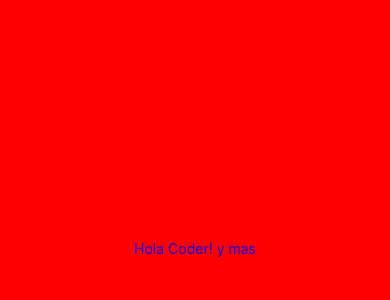
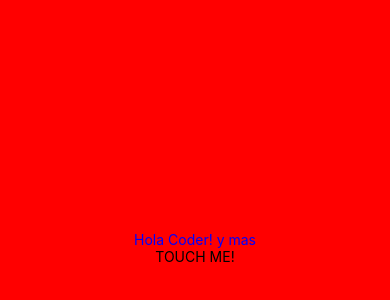
Before and after one commit to leedd87/expo-react-native-ecommerce, a React Native app: screen / in a window 390 px wide. Shown: the part 174-474 px from the top of the page. Built offline with nearby package versions, Linux system fonts and the light colour scheme.

Commit message:
testing react-native components

```diff
--- a/App.js
+++ b/App.js
@@ -1,10 +1,14 @@
 import { StatusBar } from 'expo-status-bar';
-import { StyleSheet, Text, View } from 'react-native';
+import { StyleSheet, Text, TextInput, TouchableOpacity, View } from 'react-native';
 
 export default function App() {
   return (
     <View style={styles.container}>
       <Text style={{ color: 'blue' }}>Hola Coder! y mas</Text>
+      <TouchableOpacity onPress={() => console.log('PRESS IT')} style={{ backgroundColor: 'red' }}>
+        <Text>TOUCH ME!</Text>
+
+      </TouchableOpacity>
       <StatusBar style="auto" />
     </View>
   );
```
